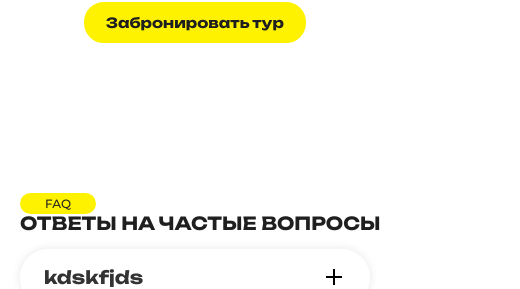
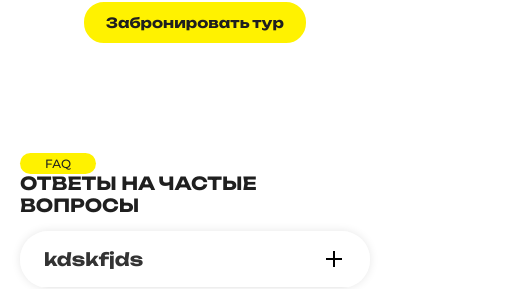
Before and after one commit to Egor3011/CelebrateLifeTravel, a Vue app in the folder frontend/: page /about in a window 390 px wide. Shown: the part 1558-1847 px from the top of the page, 520 px wide, since content can reach past the window. Built offline with nearby package versions, Linux system fonts and the light colour scheme.

Commit message:
fix width

```diff
--- a/frontend/src/components/blocks/FAQBlock.vue
+++ b/frontend/src/components/blocks/FAQBlock.vue
@@ -29,7 +29,7 @@ onMounted(() => {
     <div class="container">
         <div class="titleBlockDiv__FAQBlock">
             <span class="headH1">FAQ</span>
-            <h2 class="titleBlock titleBlockDiv__FAQBlock__h1" style="width: 500px;">ОТВЕТЫ НА ЧАСТЫЕ ВОПРОСЫ</h2>
+            <h2 class="titleBlock titleBlockDiv__FAQBlock__h1">ОТВЕТЫ НА ЧАСТЫЕ ВОПРОСЫ</h2>
         </div>
 
         <div class="containerFAQ__blocks">
@@ -45,12 +45,12 @@ onMounted(() => {
 
 <style>
 .titleBlockDiv__FAQBlock {
-    margin-top: 100px;
+    margin-top: 60px;
 }
 
 @media(max-width: 1024px) {
     .titleBlockDiv__FAQBlock {
-        width: 65%;
+        width: 100%;
     }
 }
 
```
